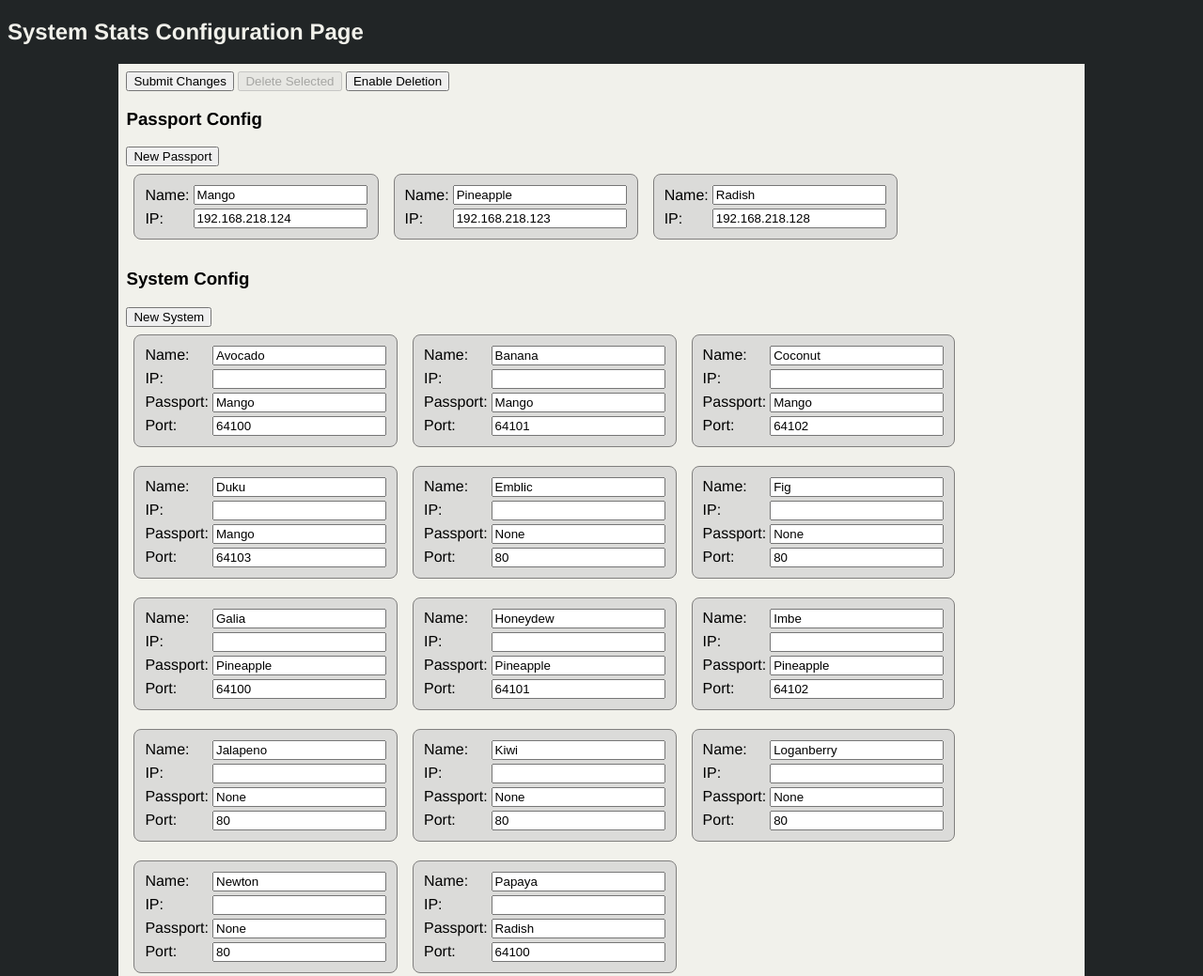
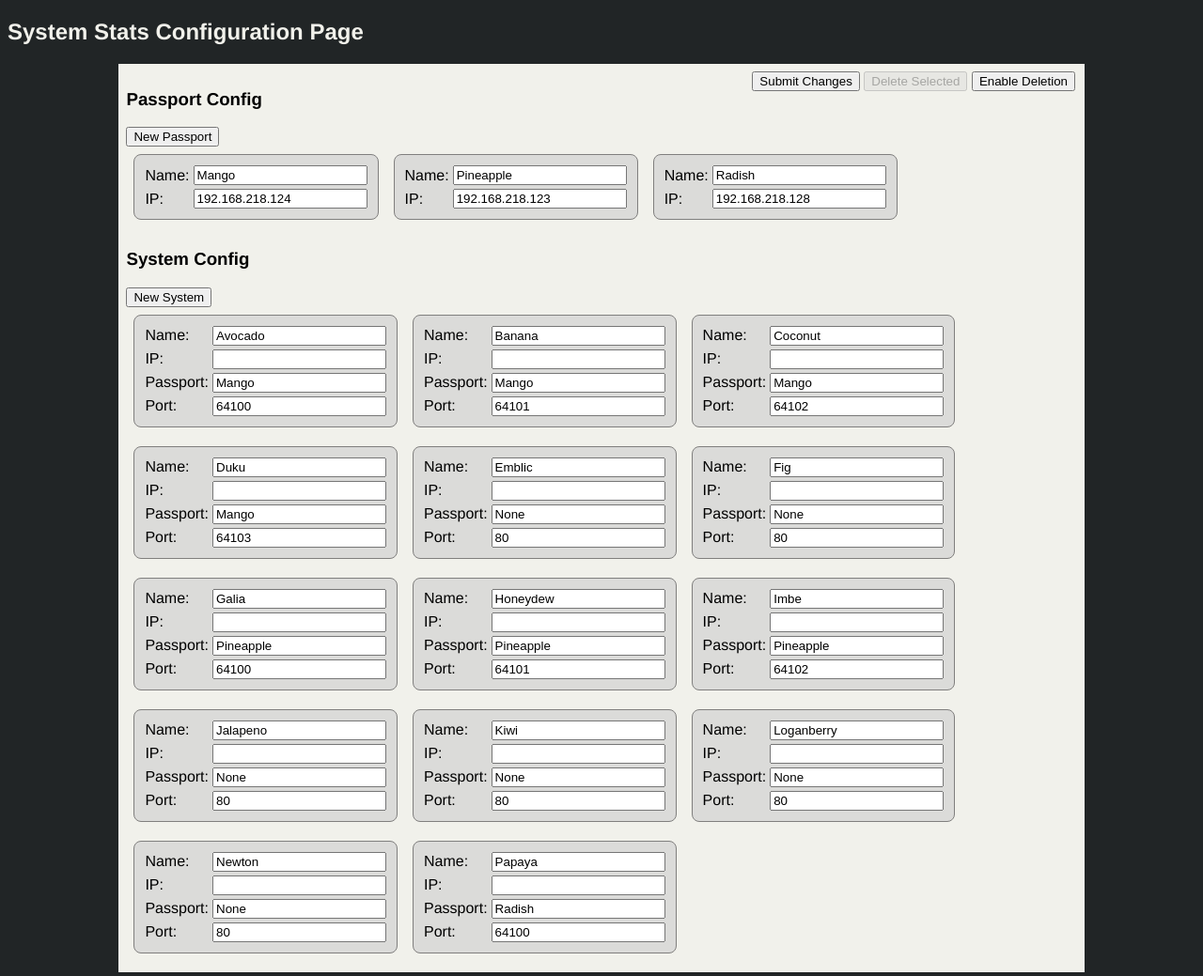
Before and after one commit to ColinZeidler/flaming-dubstep, a plain HTML site: page config.html in a window 1280 px wide. Shown: the top 1039 px of the page at 94% size. Drawn offline with Linux system fonts and the light colour scheme.

Commit message:
removed unused definitions, added new ones

```diff
--- a/configstyle.css
+++ b/configstyle.css
@@ -6,10 +6,10 @@
 	height:auto;
 }
 
-.Systems {
-}
-
-.Passports {
+.floatright {
+	position:absolute;
+	right:10%;
+	padding-right:0.5em;
 }
 
 .system, .passport {
@@ -27,3 +27,8 @@
 h2 {
 	color:#F1F1EB;
 }
+
+.selected {
+	border-color:red;
+	border-width:0.5em;
+}
```
